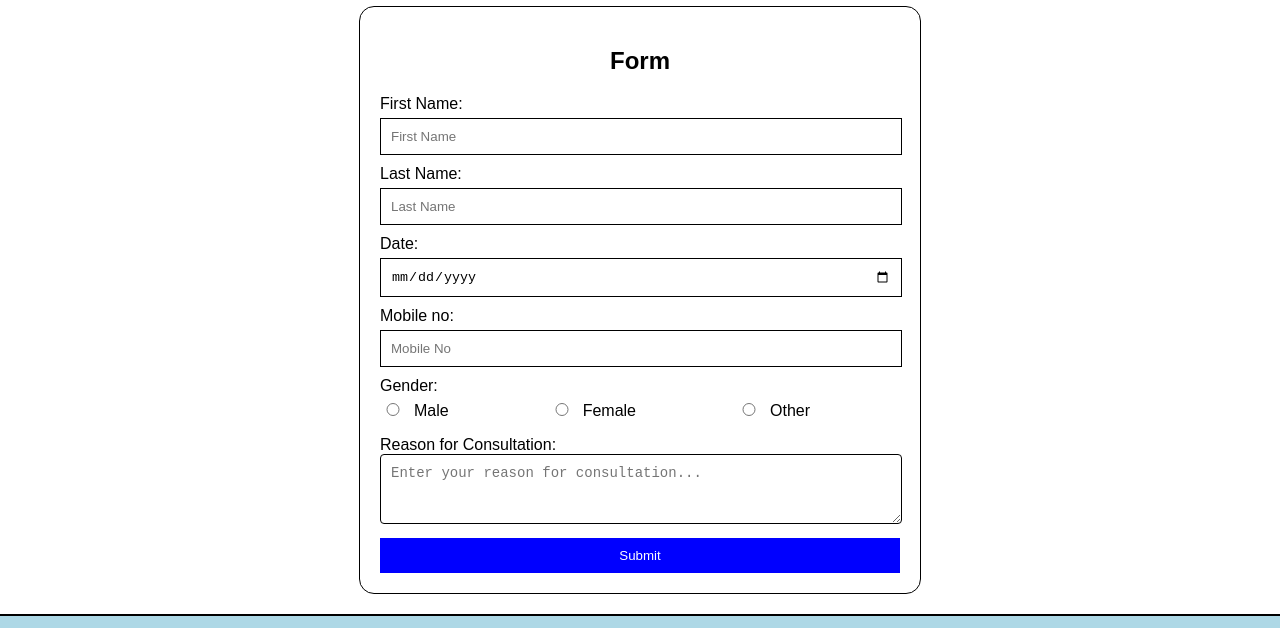
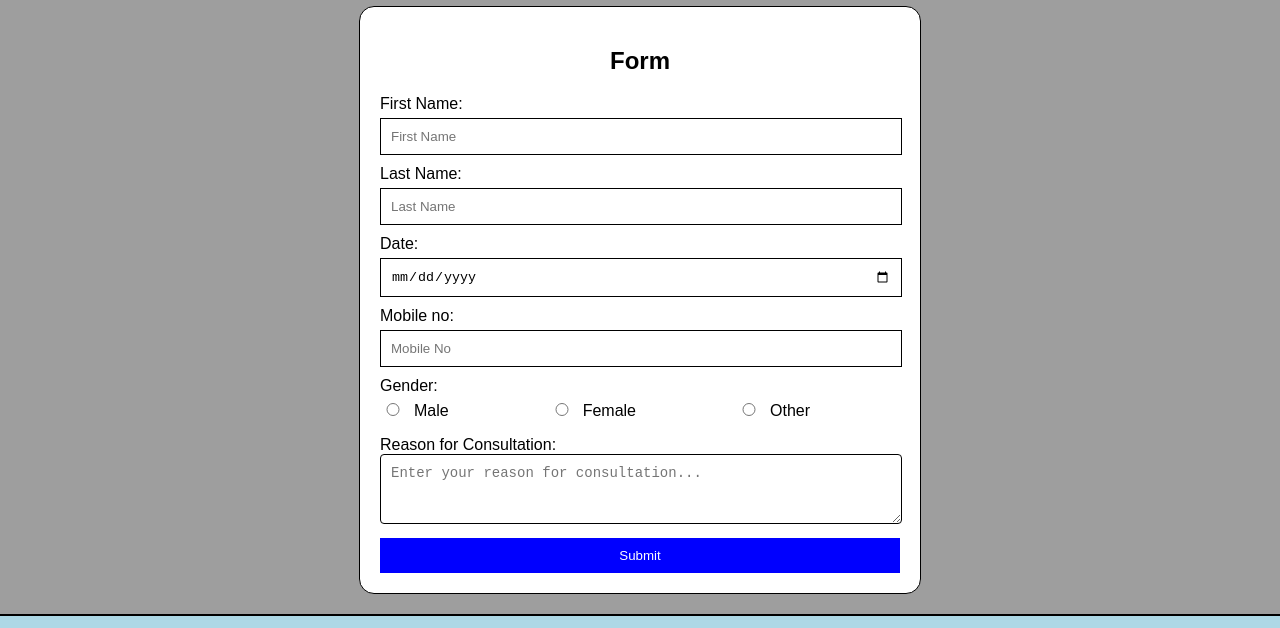
Before and after one commit to SuthanK10/Greenish-Care-Hospital, a plain HTML site: page reservation.html in a window 1280 px wide. Shown: the part 310-938 px from the top of the page. Drawn offline with Linux system fonts and the light colour scheme; the site is published under a folder, as on GitHub Pages, so addresses that start at the root find nothing.

Commit message:
Update reservation.css

```diff
--- a/CSS/reservation.css
+++ b/CSS/reservation.css
@@ -3,7 +3,7 @@ body {
     margin: 0;
     font-family: Arial, sans-serif;
     overflow-x: hidden;
-    background-image: url('/Images/reservationbg.jpg'); /* Background image for the reservation page */
+    background-image: url('../Images/reservationbg.jpg'); /* Background image for the reservation page */
 }
 
 /* Reservation form container styling */
```
